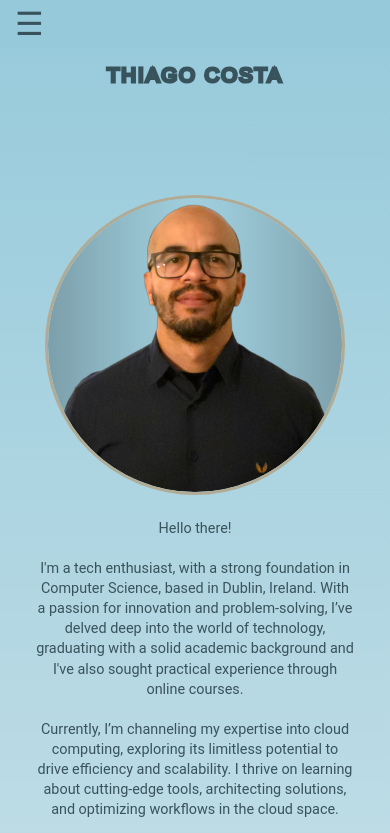
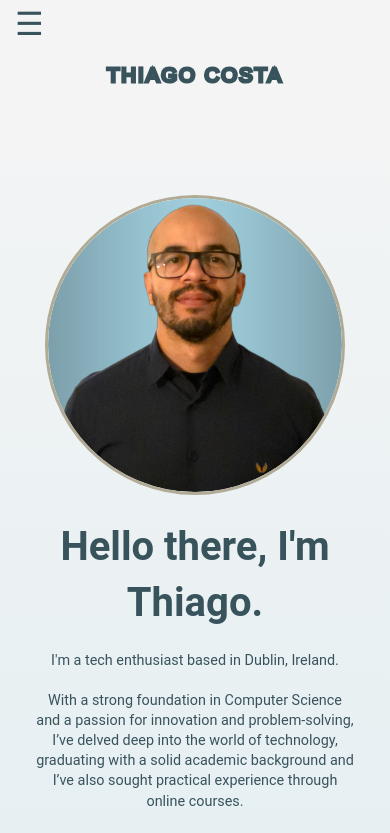
Before and after one commit to Thiagoocosta86/my-portfolio, a React (Create React App) app: page / in a window 390 px wide. Shown: the top 833 px of the page. Built offline with nearby package versions, Linux system fonts and the light colour scheme.

Commit message:
1 - Changed hero greeting; 2 - Changed webpage pallet colour orientation; 3 - Made the right adjustments for medias to apply new colours.

```diff
--- a/src/data/dataText.js
+++ b/src/data/dataText.js
@@ -1,15 +1,16 @@
 const aboutText =
     `
-    <p>Hello there!</p>
-    <p>I'm a tech enthusiast, with a strong foundation in Computer Science, based in Dublin, Ireland.
-  With a passion for innovation and problem-solving, I’ve delved deep into the world of technology, graduating
-  with a solid academic background and I've also sought practical experience through online courses.</p>
+    <p>Hello there, I'm Thiago.</p>
+    <p>I'm a tech enthusiast based in Dublin, Ireland.</p>
+    <p>With a strong foundation in Computer Science and
+  a passion for innovation and problem-solving, I’ve delved deep into the world of technology, graduating
+  with a solid academic background and I’ve also sought practical experience through online courses.</p>
 
     <p>Currently, I’m channeling my expertise into cloud computing, exploring its limitless potential to drive
   efficiency and scalability. I thrive on learning about cutting-edge tools, architecting solutions, and
   optimizing workflows in the cloud space.</p>
 
-    <p>Outside of tech, I enjoy spending some quality time with family and friends, and I’m always open to
+    <p>Outside of tech, I enjoy spending quality time with family and friends, and I’m always open to
   connecting with like-minded individuals to share knowledge and experiences.</p>
 
     <p>Let’s build something amazing together!</p>
--- a/src/styles/medias.css
+++ b/src/styles/medias.css
@@ -11,7 +11,7 @@
   header {
     flex-direction: column;
     padding: 50px;
-
+    background-color: var(--rgba);
   }
 
   .hamburger {
@@ -19,7 +19,7 @@
     padding-left: 15px;
     z-index: 11;
     height: 48px;
-    background-color: rgba(150, 202, 219, 0.95); /* Semi-transparent background */
+    background-color: var(--rgba); /* Semi-transparent background */
     font-size: 2rem;
     cursor: pointer;
     position: fixed;
@@ -41,7 +41,7 @@
     left: 0;
     width: 100%;
     height: auto;
-    background-color: rgba(150, 202, 219, 0.95); /* Semi-transparent background */
+    background-color: var(--rgba); /* Semi-transparent background */
     z-index: 10;
     overflow-y: auto;
     transform: translateY(-100%);
@@ -289,6 +289,7 @@
   width: 24px;
   flex: 1;
   align-self: flex-end;
+  fill: var(--secondary-color);
 }
 
 .VideoIcon svg {
@@ -296,6 +297,7 @@
   width: 24px;
   flex: 1;
   align-self: flex-end;
+  fill: var(--secondary-color);
 }
 
 .Info-button svg{
@@ -375,9 +377,11 @@ h3{
 }
 
 /*Navbar*/
+
 header {
   flex-direction: column;
   padding: 50px;
+  background-color: var(--rgba);
 }
 
 .hamburger {
@@ -385,7 +389,7 @@ header {
   padding-left: 15px;
   z-index: 11;
   height: 48px;
-  background-color: rgba(150, 202, 219, 0.95); /* Semi-transparent background */
+  background-color: var(--rgba); /* Semi-transparent background */
   font-size: 2rem;
   cursor: pointer;
   position: fixed;
@@ -407,7 +411,7 @@ nav {
   left: 0;
   width: 100%;
   height: auto;
-  background-color: rgba(150, 202, 219, 0.95); /* Semi-transparent background */
+  background-color: var(--rgba); /* Semi-transparent background */
   z-index: 10;
   overflow-y: auto;
   transform: translateY(-100%);
--- a/src/styles/style.css
+++ b/src/styles/style.css
@@ -1,9 +1,11 @@
 
 :root {
   --primary-color: #39535C; /* Main text and stroke color */
-  --secondary-color: #96CADB; /* Light blue for backgrounds and accents */
-  --light-color: #F5F5F5; /* Light background color */
+  --secondary-color: #F5F5F5; /* Light blue for backgrounds and accents 96CADB*/
+  --light-color: #96CADB; /* Light background color F5F5F5 */
   --grey-color: #b1ab96; /* Accent color for borders */
+  --rgba: rgba(245, 245, 245, 0.75);
+  --rgbaLightBlue: rgba(150, 202, 219, 0.45);
 }
 
 
@@ -31,7 +33,7 @@ body {
   font-size: 16px;
   line-height: 1.5;
   color: var(--primary-color);
-  background: linear-gradient(var(--secondary-color), var(--light-color), var(--secondary-color));
+  background: linear-gradient(var(--secondary-color),var(--rgbaLightBlue),var(--secondary-color));
   min-height: 100vh;
   overflow-x: hidden;
   /*border: 4px solid #333; */
@@ -43,7 +45,7 @@ header {
   justify-content: space-between;
   align-items: center;
   padding: 1rem 3%;
-  background: linear-gradient(var(--secondary-color));
+  background: var(--rgba);
 }
 
 
@@ -184,6 +186,10 @@ main {
   font-size: clamp(1rem, 1.2vw, 1.2rem); /* Scales text size responsively */
 }
 
+.about-text p:first-child {
+  font-weight: bold;
+  font-size: 40px;
+}
 .about-text p:last-child {
   font-weight: bold;
   text-align: center;
@@ -306,7 +312,7 @@ main {
   transition: all 0.3s ease;
   border-radius: 5px 5px 0 0;
   letter-spacing: 3px;
-  border: 2px outset var(--secondary-color);
+  border: 2px outset var(--rgba);
   transition: box-shadow 0.3s ease;
   font-family: "Oxanium", sans-serif;
   font-size: 1.4rem;
@@ -314,17 +320,17 @@ main {
 }
 
 .tab-button.active {
-  background-color: var(--secondary-color);
+  background-color: var(--rgba);
   color: var(--primary-color);
 
 }
 
 .tab-content {
   position: relative;
-  border-bottom: 2px outset var(--secondary-color);
-  border-left: 2px outset var(--secondary-color);
-  border-right: 2px outset var(--secondary-color);
-  background-color: var(--secondary-color);
+  border-bottom: 2px outset var(--rgba);
+  border-left: 2px outset var(--rgba);
+  border-right: 2px outset var(--rgba);
+  background-color: var(--rgba);
   border-radius: 0px 10px 10px 10px;
   transition: 0.3s;
 }
@@ -430,7 +436,7 @@ main {
     position: relative;
     border-radius: 1rem;
     overflow: hidden;
-    background-color: var(--secondary-color);
+    background-color: var(--light-color);
     border: 2px outset var(--grey-color);
     width: 100%; /* Ensure image scales with the container */
     height: 600px;
@@ -521,7 +527,7 @@ main {
     left: 0;
     width: 100%;
     height: 250px;
-    background-color: var(--secondary-color); /* Light background for contrast */
+    background-color: rgba(150, 202, 219, 0.95); /* Light background for contrast */
     color: var(--primary-color); /* Text color */
     padding: 1rem;
     text-align: center;
@@ -542,7 +548,7 @@ main {
   }
 
   .GithubIcon2 svg {
-    fill: var(--light-color);
+    fill: var(--primary-color);
     height: 32px;
     width: 32px;
     align-self: center;
@@ -563,7 +569,7 @@ main {
   }
 
   .VideoIcon svg {
-    fill: var(--light-color);
+    fill: var(--primary-color);
     height: 32px;
     width: 32px;
     align-self: center;
@@ -640,7 +646,7 @@ main {
   height: auto;
   max-width: 800px; /* Adjust as needed */
   max-height: 400px;
-  background-color: var(--light-color);
+  background-color: var(--secondary-color);
 }
 
 
@@ -718,7 +724,7 @@ main {
   left: 50%;
   transform: translate(-50%, -50%);
   background: rgba(0, 0, 0, 0.7);
-  color: var(--light-color);
+  color: var(--secondary-color);
   padding: 20px;
   border-radius: 8px;
   width: 70%;
@@ -752,11 +758,11 @@ to {
 
 .modal-close {
   background: none;
-  border: 1px solid var(--light-color);
+  border: 1px solid var(--secondary-color);
   padding: 2px 4px;
   cursor: pointer;
   border-radius: 3px;
-  color: var(--light-color);
+  color: var(--secondary-color);
   position: absolute;
   top: 10px;
   right: 10px;
@@ -798,7 +804,7 @@ to {
   left: 0; /* Align it to the left */
   max-width: clamp(80px, 0, 100px); /* Set an appropriate width */
   padding: 20px; /* Add some padding */
-  background-color: var(--secondary-color); /* Background color matching your theme */
+  background-color: var(--rgba); /* Background color matching your theme */
   box-shadow: 2px 2px 10px rgba(0, 0, 0, 0.2);
   border-radius: 0px 15px 15px 0px;
   border: 1px solid var(--grey-color);
@@ -872,7 +878,7 @@ button {
   position: fixed;
   bottom: calc(50% + 10px); /* Adjust as needed */
   right: 20px; /* Adjust as needed */
-  background-color: var(--secondary-color);
+  background-color: var(--rgba);
   border: none;
   border-radius: 50%;
   width: 50px;
@@ -901,7 +907,7 @@ button {
 footer {
   text-align: center;
   padding: 20px;
-  background: linear-gradient(var(--secondary-color));
+  background: var(--rgba);
   color: var(--primary-color);
   font-size: 1.2rem;
 }
```
